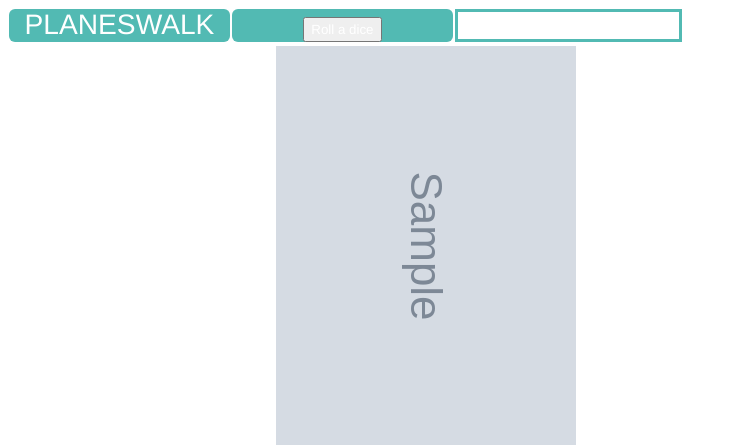
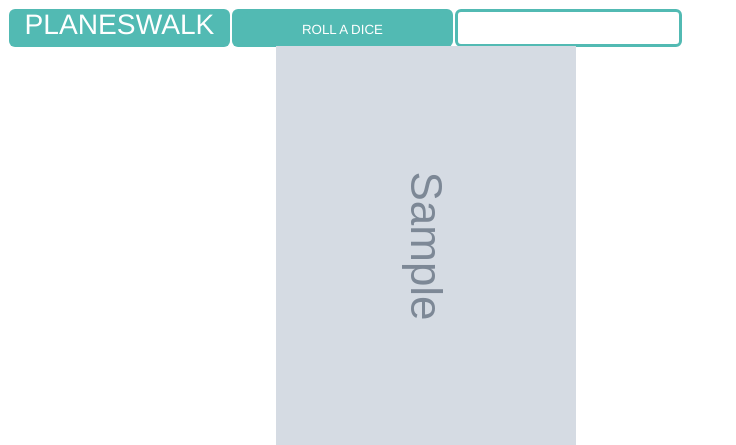
Before and after one commit to ph5x5/planechase-assistant, a Django app: template assistant/templates/index.html in a window 1280 px wide. Shown: the top 445 px of the page, without its empty margins (0-736 px from the left). Run offline with Django 3.2, Linux system fonts and the light colour scheme; the template is opened without the code that fills it: most values are stand-ins (such as "Sample title", 1, 10 or a date in 2020); grey boxes marked "Sample" are stand-in pictures.

Commit message:
Fixing layout

```diff
--- a/assistant/static/css/stylesheet.css
+++ b/assistant/static/css/stylesheet.css
@@ -33,9 +33,14 @@ a.button {
 }
 
 button.button {
-    height: 2vw;
-    text-decoration: none;
-    color: white;
+    background-color: rgb(82, 186, 179);
+    border-radius: 6px;
+    border: none;
+    color: rgb(255, 255, 255);
+    padding: 10px;
+    text-transform: uppercase;
+    width: 200px;
+    cursor: pointer;
 }
 
 .container {
@@ -66,6 +71,7 @@ button.button {
     width: 30%;
     font-size: 2.2vw;
     border: solid 3px rgb(82, 186, 179);
+    border-radius: 6px;
     color: rgb(0, 0, 0);
     text-transform: uppercase;
     margin: 1px;
```
